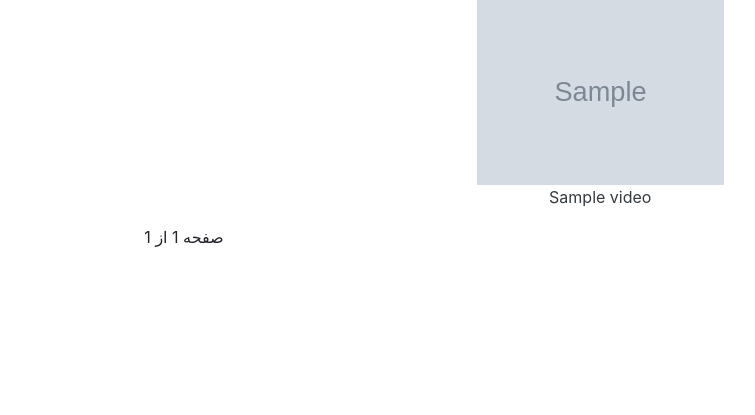
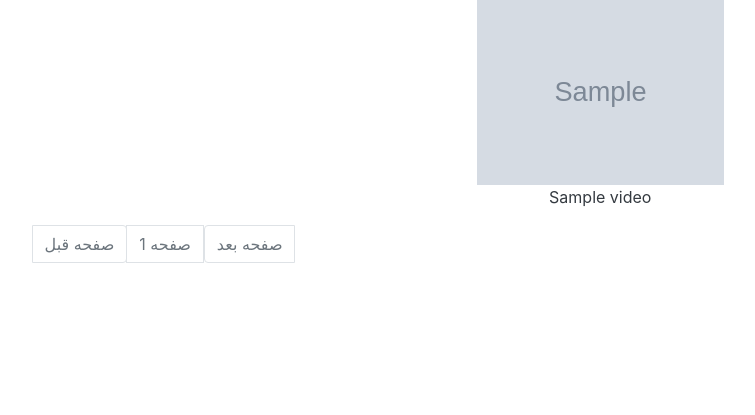
Before and after one commit to MrHamedi/VSC, a Django app: template src/core/templates/core/homepage.html in a window 1280 px wide. Shown: the part 61-476 px from the top of the page, without its empty margins (456-1211 px from the left). Run offline with Django 3.2, Linux system fonts and the light colour scheme; the template is opened without the code that fills it: most values are stand-ins (such as "Sample title", 1, 10 or a date in 2020); grey boxes marked "Sample" are stand-in pictures; some libraries are stand-ins or nearby versions.

Commit message:
pagination added to homepage

```diff
--- a/src/core/templates/core/pagination.html
+++ b/src/core/templates/core/pagination.html
@@ -1,11 +1,15 @@
-<div class='pagination justify-content-center mt-auto'>
-  {% if page_obj.has_next %}
-  <a href='{% url "core:homepage" %}?page={{ page_obj.next_page_number }}'> صفحه بعد</a>
-  {% endif %}
-  <span class='mx-4'>
-    صفحه {{ page_obj.number }} از {{ page_obj.paginator.num_pages }}
-  </span>
-  {% if page_obj.has_previous %}
-  <a href='{% url "core:homepage" %}?page={{ page_obj.previous_page_number }}'>صفحه قبل </a>
-  {% endif %}
-</div>
+<nav aria-label="Page navigation pagination mt-auto ">
+  <ul class="pagination  justify-content-center ">
+    {% if page_obj.has_next %}
+    <li class="page-item"><a class="page-link" href='{% url "core:homepage" %}?page={{ page_obj.next_page_number }}'>صفحه بعد</a></li>
+    {% else %}
+    <li class="page-item disabled"><a class="page-link " href=''>صفحه بعد</a></li>
+    {% endif %}
+    <li class="page-item disabled" ><a class="page-link" href=''>صفحه {{ page_obj.number }} </a></li>
+    {% if page_obj.has_previous %}
+    <li class="page-item"><a class="page-link" href='{% url "core:homepage" %}?page={{ page_obj.previous_page_number }}'>صفحه قبل</a></li>
+    {% else %}
+    <li class="page-item disabled"><a class="page-link" href=''>صفحه قبل</a></li>
+    {% endif %}
+  </ul>
+</nav>
```
